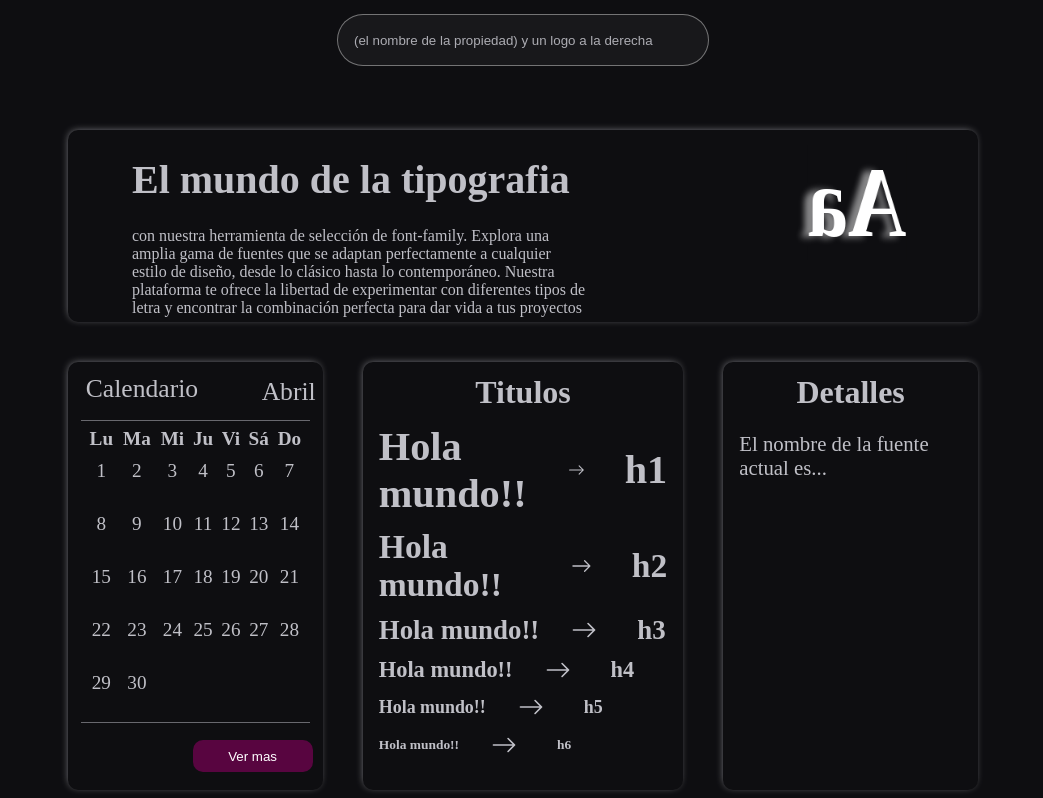
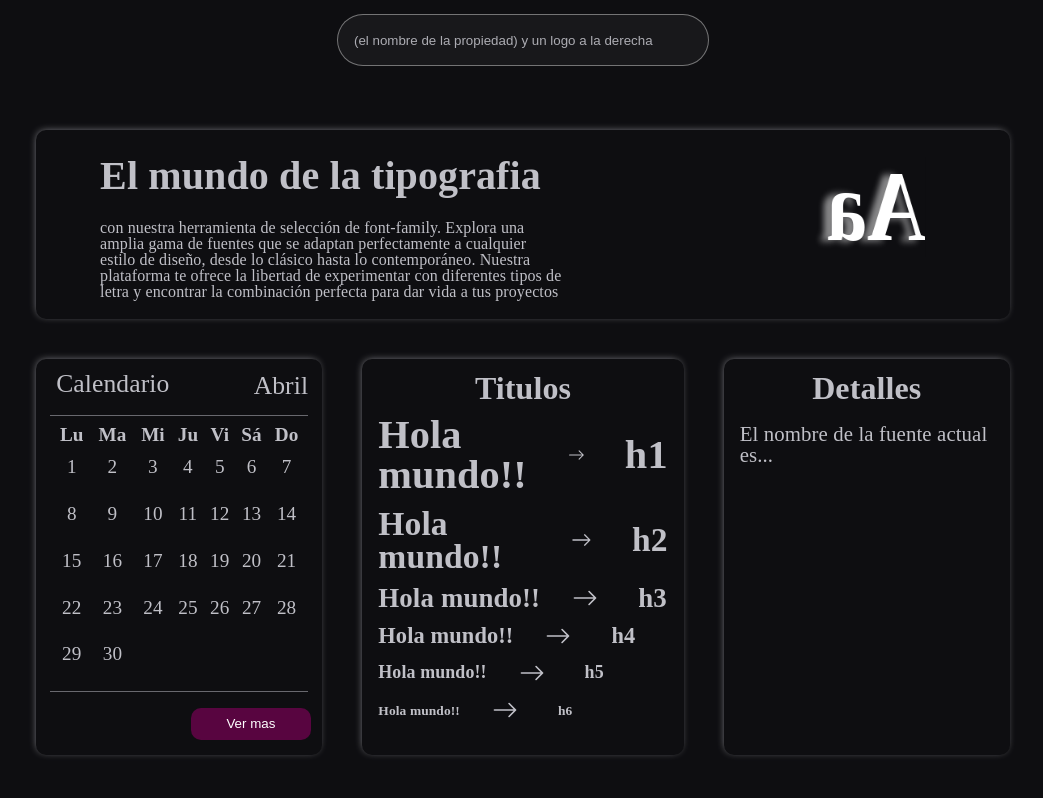
Before and after one commit to Alan-Ribeca/practicas-React, a React (Vite) app in the folder Family/fontFamily/: page / in a window 1280 px wide. Shown: the part 390-1188 px from the top of the page, without its empty margins (117-1160 px from the left). After the commit the page ends 1153 px from the top, so only its background shows below. Built offline with nearby package versions, Linux system fonts and the light colour scheme; no server answers.

Commit message:
dando estilos a los textos

```diff
--- a/Family/fontFamily/src/components/grid/contenedor.scss
+++ b/Family/fontFamily/src/components/grid/contenedor.scss
@@ -17,7 +17,6 @@
   display: flex;
   align-items: center;
   flex-direction: column;
-
 
   .instrucciones {
     margin: 0;
@@ -48,15 +47,20 @@
   display: flex;
   justify-content: center;
   align-items: center;
-  width: 90%;
+  width: 96.3%;
   margin: 0 auto;
   color: rgba(208, 208, 216, 0.918);
-}
 
+  font-size: 1em;
+  line-height: 1;
+  letter-spacing: 0.1px;
+  word-spacing: 0.1px;
+  text-transform: none;
 
   .grid {
     display: grid;
     grid-template-columns: repeat(3, 1fr);
-  grid-template-rows: auto;
+    grid-template-rows: minmax(170px, auto);
     gap: 2.5rem;
   }
+}
--- a/Family/fontFamily/src/components/gridUno/gridUno.scss
+++ b/Family/fontFamily/src/components/gridUno/gridUno.scss
@@ -13,7 +13,6 @@
 }
 
 .gridUno {
-  height: 190px;
   position: relative;
   padding: 0.1rem 0 0 2rem;
   border-radius: 10px;
@@ -30,7 +29,7 @@
     font-size: 1rem;
     width: 60%;
     text-wrap: balance;
-    margin: 1.5rem 0 0 2rem;
+    margin: 1.5rem 0 1.2rem 2rem;
   }
 }
 
```
Lines whose indentation alone changed are shown as unchanged.
